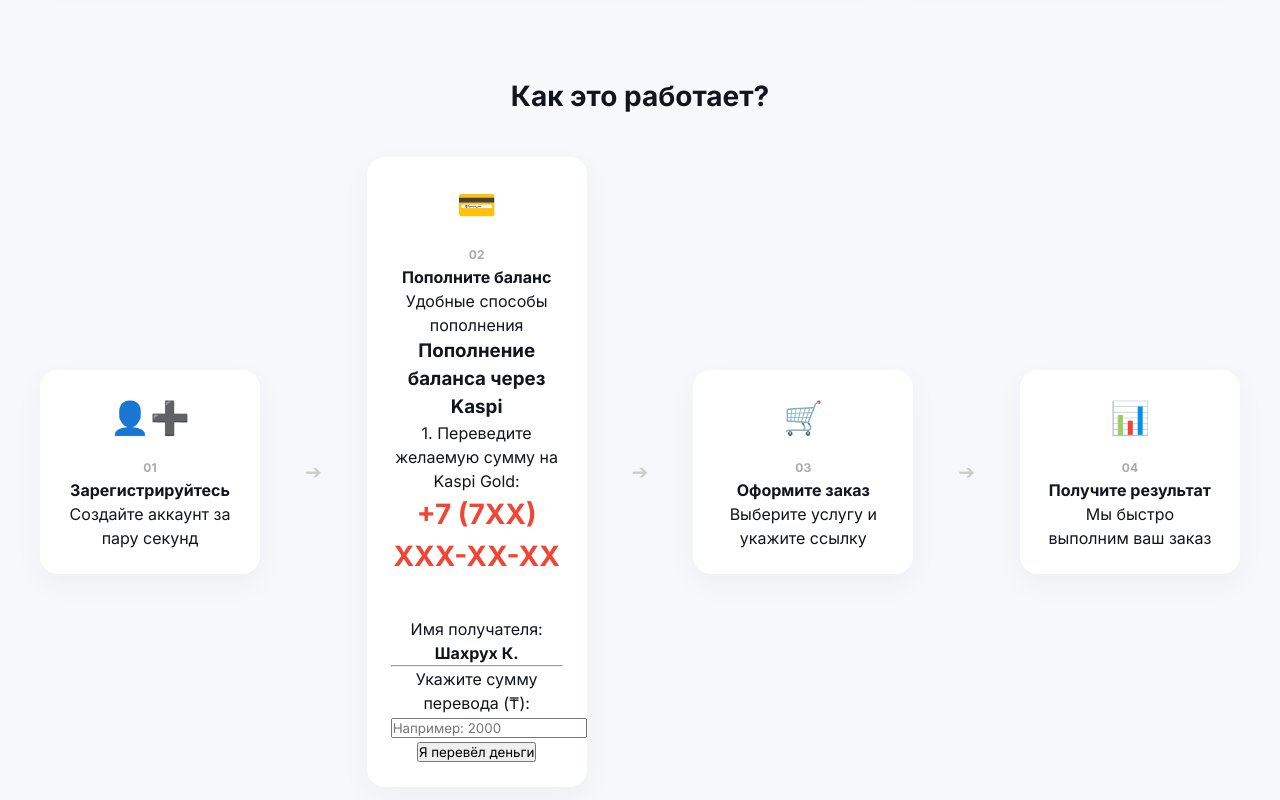
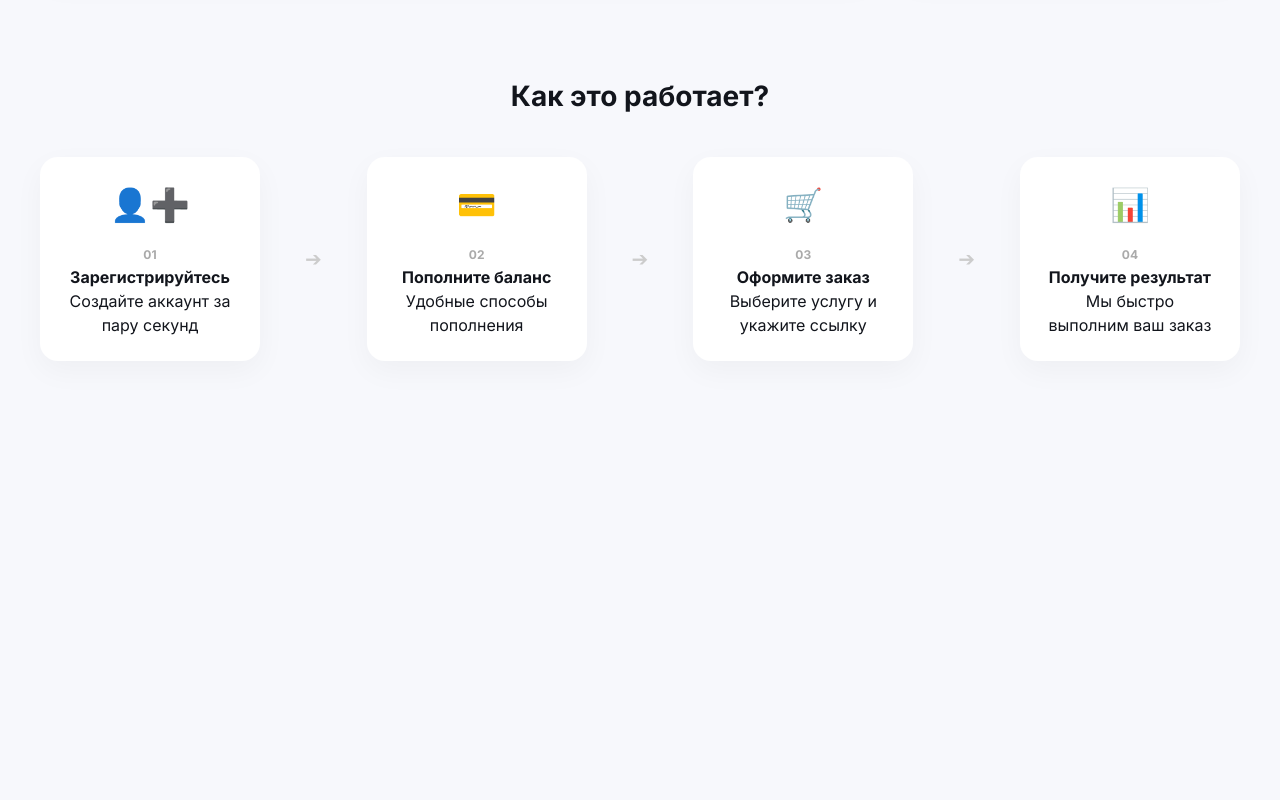
Before and after one commit to shakhrukh03/smm-site, a website: page public/index.html in a window 1280 px wide. Shown: the part 1210-2010 px from the top of the page. After the commit the page ends 1631 px from the top, so only its background shows below. Drawn offline with Linux system fonts and the light colour scheme.

Commit message:
Fix script syntax and HTML structure

```diff
--- a/public/index.html
+++ b/public/index.html
@@ -150,9 +150,6 @@
               <span>Цена за 1000</span>
               <span></span>
             </div>
-            <div id="serviceRows" class="service-rows">
-              <!-- Заполняется JS -->
-            </div>
             <button class="btn-more">Показать больше услуг ↓</button>
           </div>
         </div>
@@ -201,6 +198,7 @@
   </section>
 
   <!-- Как это работает -->
+  <!-- Как это работает -->
   <section id="how" class="container how-section">
     <h2>Как это работает?</h2>
     <div class="steps-grid">
@@ -216,19 +214,6 @@
         <span class="step-num">02</span>
         <h4>Пополните баланс</h4>
         <p>Удобные способы пополнения</p>
-        <div id="topup-modal" class="modal">
-  <h3>Пополнение баланса через Kaspi</h3>
-  <p>1. Переведите желаемую сумму на Kaspi Gold:</p>
-  <h2 style="color: #f14635;">+7 (7XX) XXX-XX-XX</h2>
-  <p>Имя получателя: <b>Шахрух К.</b></p>
-
-  <hr>
-
-  <label>Укажите сумму перевода (₸):</label>
-  <input type="number" id="topup-amount" placeholder="Например: 2000">
-
-  <button onclick="submitTopup()">Я перевёл деньги</button>
-</div>
       </div>
       <div class="step-arrow">➔</div>
       <div class="step-card">
--- a/public/script.js
+++ b/public/script.js
@@ -1,4 +1,4 @@
-cat << 'EOF' > public/script.js
+
 /* ==========================================================
    1. ДАННЫЕ УСЛУГ И СОСТОЯНИЕ
    ========================================================== */
@@ -381,4 +381,3 @@ document.addEventListener("DOMContentLoaded", () => {
   updateSummary();
   updateAuth();
 });
-EOF
```
